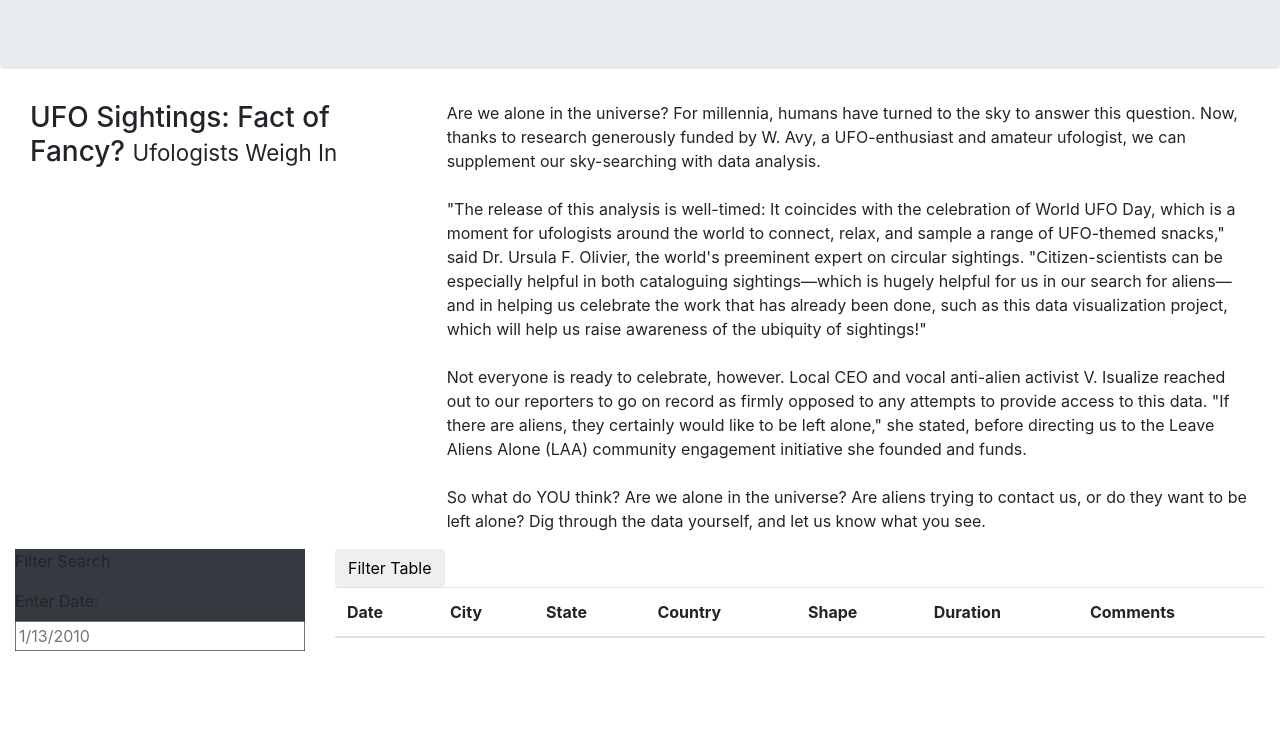
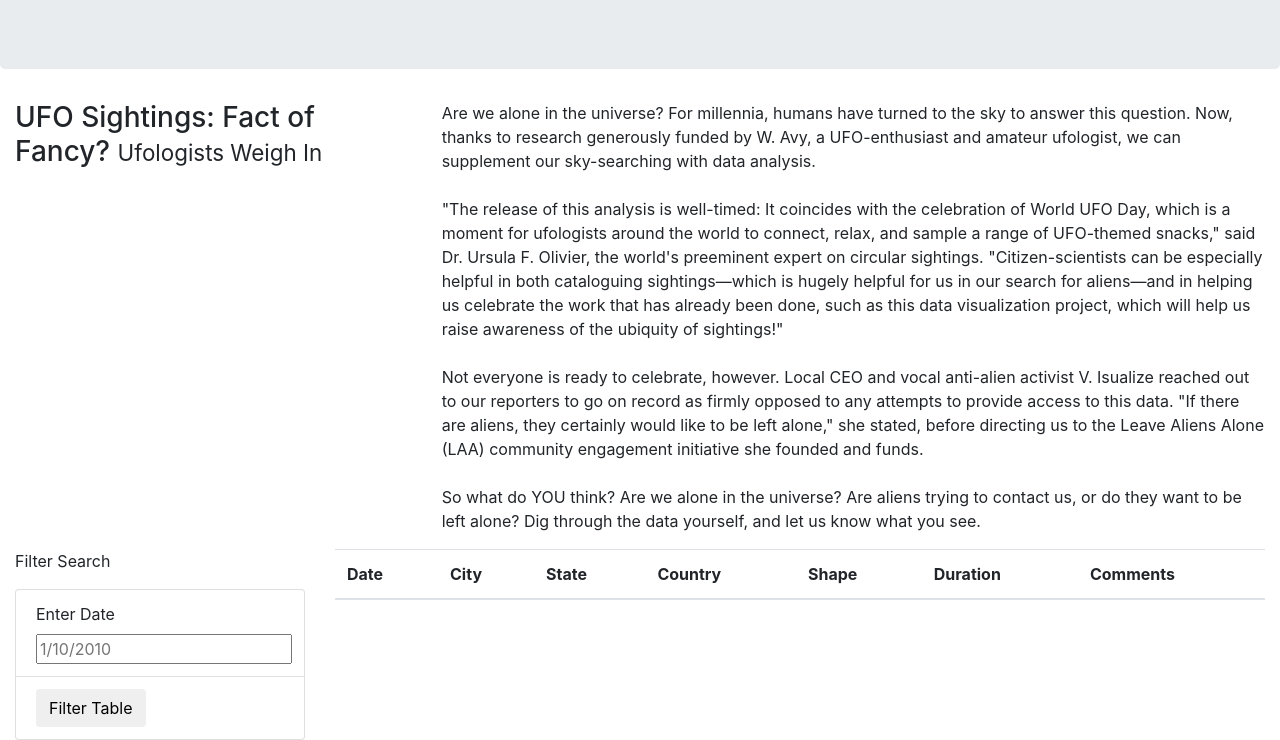
Before and after one commit to Laeh03/UFO, a plain HTML site: page index.html in a window 1280 px wide. Shown: the part 171-911 px from the top of the page. Before the commit the page ends 825 px from the top, so only its background shows below. Drawn offline with nearby package versions, Linux system fonts and the light colour scheme.

Commit message:
Corrected table

```diff
--- a/index.html
+++ b/index.html
@@ -19,12 +19,8 @@
         <nav class="navbar navbar-expand-lg">
             <a class="navbar-brand" href="index.html">UFO Sightings</a>
         </nav>
-     </div>
     <div class="jumbotron">
         <h1>The Truth Is Out There</h1>
-      </div>
-      <div class="container-fluid">
-        <div class="row">
     </div>
 <div class="container-fluid">
   <div class="row">
@@ -32,6 +28,8 @@
       <h3>UFO Sightings: Fact of Fancy? <small>Ufologists Weigh In</small></h3>
     </div>
     <div class="col-md-8">
+        <div class="container-fluid">
+            <div class="row">
                 <p>
                   Are we alone in the universe? For millennia, humans have turned to the sky to answer this question. Now, thanks to research generously funded by W. Avy, a UFO-enthusiast and amateur ufologist, we can supplement our sky-searching with data analysis.<br><br>"The release of this analysis is well-timed: It coincides with the celebration of World UFO Day, which is a moment for ufologists around the world to connect, relax, and sample a range of UFO-themed snacks," said Dr. Ursula F. Olivier, the world's preeminent expert on circular sightings. "Citizen-scientists can be especially helpful in both cataloguing sightings—which is hugely helpful for us in our search for aliens—and in helping us celebrate the work that has already been done, such as this data visualization project, which will help us raise awareness of the ubiquity of sightings!"<br><br>Not everyone is ready to celebrate, however. Local CEO and vocal anti-alien activist V. Isualize reached out to our reporters to go on record as firmly opposed to any attempts to provide access to this data. "If there are aliens, they certainly would like to be left alone," she stated, before directing us to the Leave Aliens Alone (LAA) community engagement initiative she founded and funds.<br><br>So what do YOU think? Are we alone in the universe? Are aliens trying to contact us, or do they want to be left alone? Dig through the data yourself, and let us know what you see.
 
@@ -40,21 +38,24 @@
             </div>
         </div>
     </div>
+  <div class="container-fluid">
     <div class="row">
       <div class="col-md-3">
-                <form class="bg-dark">
+        <form>
           <p>Filter Search</p>
-                    <ul class="list-group bg-dark">
-                        <li class="list-group">
-                            <label for="datetime">Enter Date:</label>
-                            <input type="text" placeholder="1/13/2010" id="datetime">
+        </form>
+        <ul class="list-group">
+          <li class="list-group-item">
+            <label for="date">Enter Date</label>
+            <input type="text" placeholder="1/10/2010" id="datetime" />
+          </li>
+          <li class="list-group-item">
+            <button id="filter-btn" type="button" class="btn btn-default">Filter Table</button>
           </li>
         </ul>
 
-                </form>
       </div>
       <div class="col-md-9">
-                <button id="filter-btn" type="button" class="btn btn-default">Filter Table</button>
         <table class="table table-striped">
           <thead>
             <tr>
@@ -70,12 +71,7 @@
           <tbody></tbody>
         </table>
       </div>
-        </div>
 
       </div>
-    <script src="https://cdnjs.cloudflare.com/ajax/libs/d3/4.11.0/d3.js"></script>
-    <script src="static/js/data.js"></script>
-    <script src="static/js/app.js"></script>
-
-</body>
-</html>
+    </div>
+   </div>
```
Lines whose indentation alone changed are shown as unchanged.
